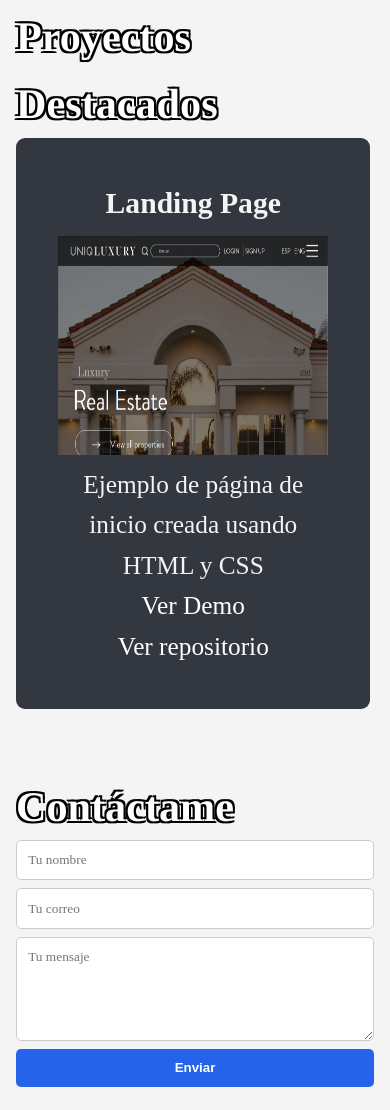
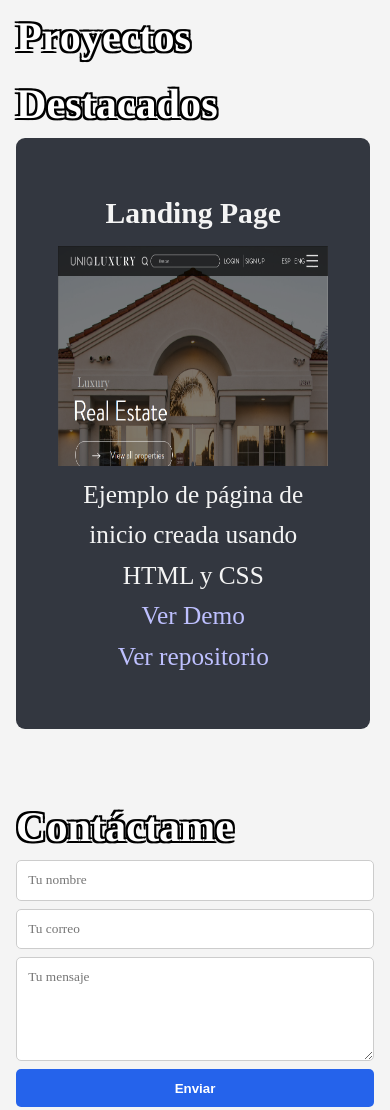
Before and after one commit to FenekkoZero/Portfolio, a website: page index.html in a window 390 px wide. Shown: the part 2065-3175 px from the top of the page. Drawn offline with Linux system fonts and the light colour scheme; a web font is replaced by a local one.

Commit message:
Updated page layout; Revised mobile design

```diff
--- a/index.html
+++ b/index.html
@@ -37,8 +37,8 @@
 <nav>
     <div class="nav_links_container">
     <a href="#about" class="nav_links">Sobre Mi</a>
+    <a href="#habilidades" class="nav_links">Habilidades</a>
     <a href="#proyectos" class="nav_links">Proyectos</a>
-    <a href="#habilidades" class="nav_links">Habilidades</a>
     <a href="#contacto" class="nav_links">Contacto</a>
     </div>
 
@@ -48,8 +48,8 @@
     </button>
     <ul class="nav_list">
       <li><a href="#about">Sobre Mi</a></li>
+      <li><a href="#habilidades">Habilidades</a></li>
       <li><a href="#proyectos">Proyectos</a></li>
-      <li><a href="#habilidades">Habilidades</a></li>
       <li><a href="#contacto">Contacto</a></li>
     </ul>
     </div>
@@ -208,9 +208,15 @@ Me especializo en crear interfaces limpias, responsivas y centradas en el usuari
     <div class="project">
       <h3>Landing Page</h3>
       <img src="./assetts/landing_page.png"  class="project_imagen"/>
-      <p>Ejemplo de página de inicio creada usando HTML y CSS</p>
-      <p><a href="https://fenekkozero.github.io/LandingPage/" target="_blank">Ver Demo</a></p>
-      <p><a href="https://github.com/FenekkoZero/LandingPage" target="_blank">Ver repositorio</a></p>
+      <div class="project_desc">
+        <div>
+          <p>Ejemplo de página de inicio creada usando HTML y CSS</p>
+        </div>
+        <div>
+          <p><a href="https://fenekkozero.github.io/LandingPage/" target="_blank">Ver Demo</a></p>
+          <p><a href="https://github.com/FenekkoZero/LandingPage" target="_blank">Ver repositorio</a></p>
+        </div>
+      </div>
     </div>
   </div>
 </section>
--- a/styles/styles.css
+++ b/styles/styles.css
@@ -273,6 +273,7 @@ section {
 
   background-color: #060b16ce;
   border-radius: 8px;
+  height: 70vh;
   color: #f4f4f4;
   font-size: 3vh;
   padding: 5vh;
@@ -284,8 +285,14 @@ section {
   transform: scale(1.1);
 }
 
+.project_desc{
+  display: flex;
+  flex-direction: column;
+  justify-content: space-between;
+}
+
 .project a {
-  color: white;
+  color: rgb(190, 192, 255);
   text-decoration: none;
   transition: transform 0.2s;
 }
@@ -295,7 +302,7 @@ section {
 }
 
 .project a:visited {
-  color: white;
+  color: rgb(190, 192, 255);
   text-decoration: none;
 }
 
@@ -367,6 +374,7 @@ button:hover {
 }
 
 footer {
+  display: none;
   text-align: center;
   padding: 2rem 1rem;
   background-color: #e5e7eb;
```
